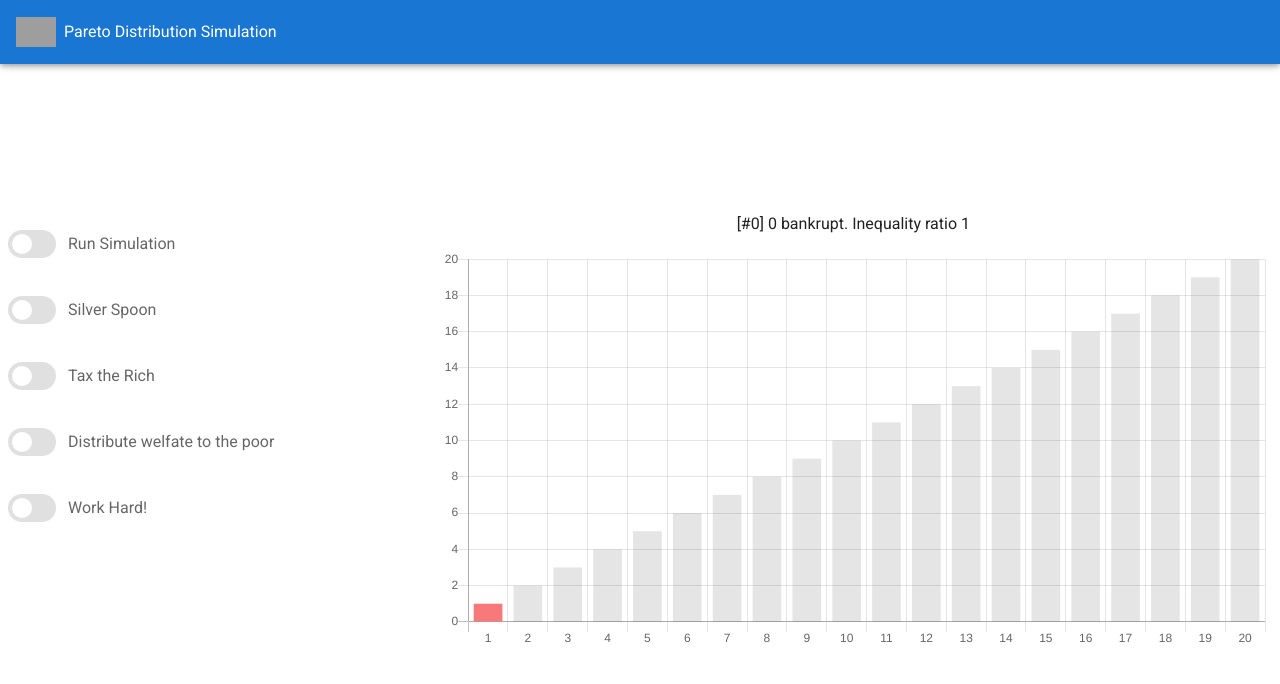
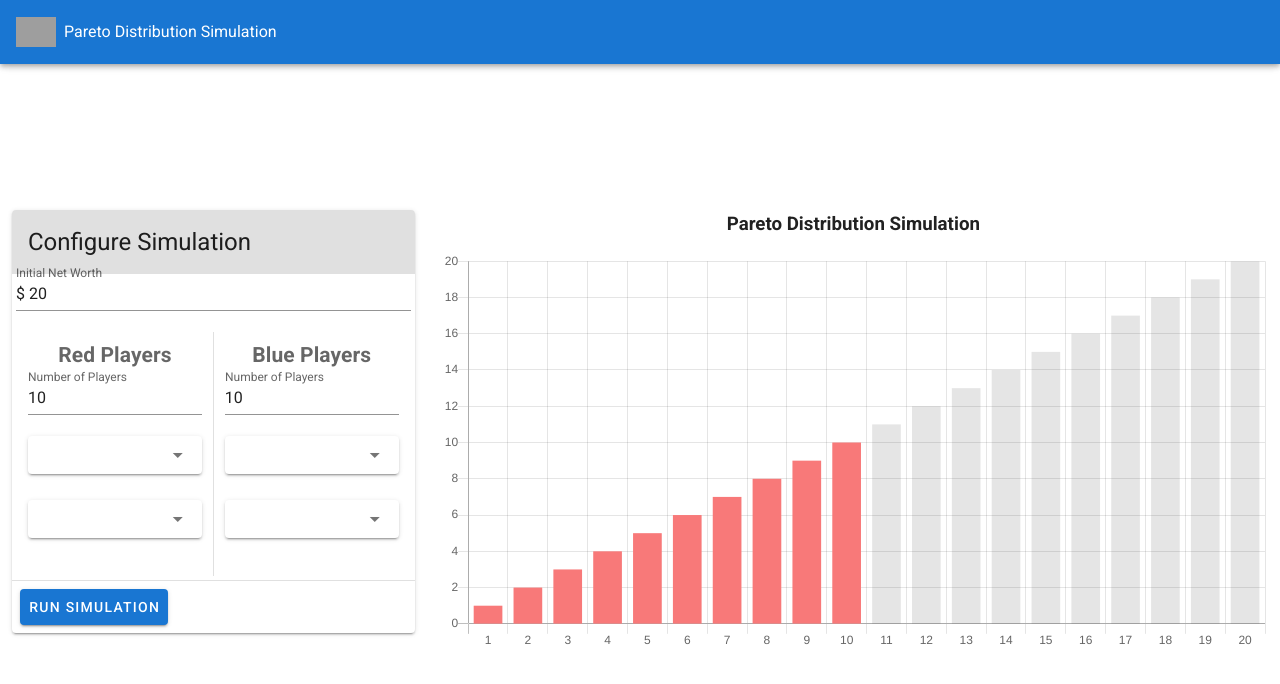
Before and after one commit to fkhairallah/pareto, a Vue app: page / in a window 1280 px wide. Shown: the top 684 px of the page. Built offline with nearby package versions, Linux system fonts and the light colour scheme; grey boxes are pictures that could not be loaded.

Commit message:
All functionality except Taxation & welfare

```diff
--- a/src/components/chart.vue
+++ b/src/components/chart.vue
@@ -2,15 +2,82 @@
   <v-container fluid fill-height>
     <v-row class="text-center">
       <v-col cols="4">
-        <v-switch v-model="runFlag" @click="runSim" inset label="Run Simulation" />
-        <v-switch v-model="silverSpoonFlag" inset label="Silver Spoon" />
-        <v-switch v-model="sim.taxTheRich" inset label="Tax the Rich" />
-        <v-switch v-model="sim.giveWelfare" inset label="Distribute welfate to the poor" />
-        <v-switch v-model="sim.increaseMotivation" inset label="Work Hard!" />
+        <v-card v-if="configMode">
+          <v-card-title class="headline grey lighten-2">
+            Configure Simulation
+          </v-card-title>
+          <v-card-text>
+            <v-form>
+              <v-row>
+                <v-text-field
+                  label="Initial Net Worth"
+                  prefix="$"
+                  v-model="initialCapital"
+                  type="number"
+                  value="20"
+                ></v-text-field>
+              </v-row>
+              <v-row>
+                <v-col>
+                  <h2>Red Players</h2>
+                  <v-text-field label="Number of Players" v-model="numberRedPlayers" value="10" type="number" ></v-text-field>
+                  <v-combobox v-model="redFamily" :items="familyCodeList" dense solo></v-combobox>
+                  <v-combobox v-model="redMotivation" :items="motivationCodeList" dense solo></v-combobox>
+                </v-col>
+                <v-divider vertical></v-divider>
+                <v-col>
+                  <h2>Blue Players</h2>
+                  <v-text-field
+                    label="Number of Players"
+                    v-model="numberBluePlayers"
+                    value="10"
+                    type="number"
+                  ></v-text-field>
+                  <v-combobox v-model="blueFamily" :items="familyCodeList" dense solo></v-combobox>
+                  <v-combobox v-model="blueMotivation" :items="motivationCodeList" dense  solo></v-combobox>
+                </v-col>
+              </v-row>
+            </v-form>
+          </v-card-text>
+
+          <v-divider></v-divider>
+
+          <v-card-actions>
+            <v-btn dark color="primary" @click="configureSimulation">Run Simulation</v-btn>
+          </v-card-actions>
+        </v-card>
+        <v-card v-else>
+          <v-card-title class="headline grey lighten-2">
+            Paredo Simulation
+          </v-card-title>
+
+          <v-card-text>
+            <v-form>
+              <v-slider hint="Adjust the speed of the simulation: # transactions between updates" thumb-label  max="500"  min="40" label="Speed" v-model="simulationSpeed"></v-slider>
+              <v-switch v-model="sim.taxTheRich" inset label="Tax the Rich" />
+              <v-switch
+                v-model="sim.giveWelfare"
+                inset
+                label="Distribute welfate to the poor"
+              />
+            </v-form>
+          </v-card-text>
+
+          <v-divider></v-divider>
+
+          <v-card-actions>
+            <v-btn v-if="runFlag" dark color="primary" @click="pauseSimulation"> Pause </v-btn>
+            <v-btn v-else dark color="primary" @click="startSimulation"> Start </v-btn>
+            <v-spacer></v-spacer>
+            <v-btn dark @click="cancelSimulation"> Cancel </v-btn>
+          </v-card-actions>
+        </v-card>
       </v-col>
       <v-col>
-        <p>{{sim.stat()}}</p>
-        <line-chart ref="simChart"
+        <h3>{{legend}}</h3>
+        <p>{{ sim.stat() }}</p>
+        <line-chart
+          ref="simChart"
           :chart-data="dataCollection"
           :options="options"
         ></line-chart>
@@ -22,9 +89,10 @@
 <script>
 import LineChart from "./BarChart";
 import Pareto from "../model/pareto";
+import Player from '@/model/Player';
 
-const pSim = new Pareto(20,20);
-var simInterval=0;
+const pSim = new Pareto(20, 20);
+var simInterval = 0;
 
 export default {
   name: "Chart",
@@ -33,42 +101,88 @@ export default {
   },
   data() {
     return {
+
+      // data used in configuration vCard data collection
+      initialCapital: 20, // initial capital to start
+      numberRedPlayers: 10, // # of red players
+      numberBluePlayers: 10, // # of red players
+      redFamily: {text: "", value: 1},
+      redMotivation:  {text: "", value: 0},
+      blueFamily: {text: "", value: 1},
+      blueMotivation:  {text: "", value: 0},
+
+
+      motivationCodeList: [
+        {
+          text: "Average",
+          value: 0,
+        },
+        {
+          text: "Make Bad Choices",
+          value: -1,
+        },
+        {
+          text: "Motivated",
+          value: 1,
+        },
+      ],
+      familyCodeList: [
+        {
+          text: "Middle Class",
+          value: 1,
+        },
+        {
+          text: "Rich Dad",
+          value: 2,
+        },
+        {
+          text: "Poor Dad",
+          value: 0.5,
+        },
+      ],
+
+      configMode: true, // is the simulation in run or config mode
       runFlag: false,
-      silverSpoonFlag: false,
+      simulationSpeed: 50,  // speed of simulation
+
+      // pareto simulation initial configuration
       sim: pSim,
-      psimStat: "",
+      legend: "Pareto Distribution Simulation",
+
+      // Chart initial configuration
       dataCollection: {
-        labels: [1,2,3,4,5,6,7,8,9,10,11,12,13,14,15,16,17,18,19,20],
+        labels: [1,2,3,4,5,6,7,8,9,10,11,12,13,14,15,16,17,18,19,20,],
         datasets: [
           {
             label: "Net Worth",
-            backgroundColor: ["#f87979"],
-            data: [1,2,3,4,5,6,7,8,9,10,11,12,13,14,15,16,17,18,19,20],
-          }
-        ]
+            backgroundColor: ["#f87979","#f87979","#f87979","#f87979","#f87979","#f87979","#f87979","#f87979","#f87979","#f87979"],
+            data: [1,2,3,4,5,6,7,8,9,10,11,12,13,14,15,16,17,18,19,20,],
+          },
+        ],
       },
       options: {
         responsive: true,
         maintainAspectRatio: false,
         scales: {
           display: true,
+           yAxes: [{
+            ticks: {
+                beginAtZero: true
+            }
+        }]
         },
         legend: {
-          display: false
+          display: false,
         },
         animation: {
           duration: 200,
-        }
+        },
       },
     };
   },
-  computed: {
+  computed: {},
+  mounted() {
 
-  },
-  mounted() {
-    //this.fillData();
-    //pSim.run(20);
-    //console.log("Psim=",pSim.stat())
   },
   deactivated() {
     console.log("deactivated");
@@ -77,31 +191,74 @@ export default {
     console.log("befoneUnmount");
   },
   methods: {
+    configureSimulation() {
+      pSim.configureSimulation(this.initialCapital);
+      var redPlayer = new Player();
+      redPlayer.name = "Red";
+      redPlayer.color = '#FF0000';
+      console.log("red",this.redFamily, this.redMotivation)
+      redPlayer.silverSpoonRatio = this.redFamily.value;
+      redPlayer.motivationFactor = this.redMotivation.value;
+      pSim.configurePlayers(this.numberRedPlayers,redPlayer); // Red Players
 
-    runSim() {
-      console.log("@click", this.runFlag);
-      if (this.silverSpoonFlag) pSim.abSilverSpoon(2);
-      if (this.runFlag) {
-        console.log("Sim on");
-        simInterval = setInterval(() => {
-          pSim.run(pSim.initialCapital*3);
-          for (var i=0;i<pSim.currentNetWorth.length;i++){
-            this.dataCollection.datasets[0].data[i] = pSim.currentNetWorth[i];
-            if (pSim.isPoor(i)) this.dataCollection.datasets[0].backgroundColor[i] = "#f80000";
-            if (pSim.isLowerMiddleClass(i)) this.dataCollection.datasets[0].backgroundColor[i] = "#f800f8";
-            if (pSim.isMiddleClass(i)) this.dataCollection.datasets[0].backgroundColor[i] = "#0000dd";
-            if (pSim.isUpperClass(i)) this.dataCollection.datasets[0].backgroundColor[i] = "#00dd00";
+      var bluePlayer = new Player();
+      bluePlayer.name = "Blue";
+      bluePlayer.color = '#0000FF';
+      bluePlayer.silverSpoonRatio = this.blueFamily.value;
+      bluePlayer.motivationFactor = this.blueMotivation.value;
+      pSim.configurePlayers(this.numberBluePlayers,bluePlayer); // Blue Players
+      console.log(pSim.players);
 
+      this.legend = `Red Players ${this.redMotivation.text} from ${this.redFamily.text}, Blue Players ${this.blueMotivation.text} from ${this.blueFamily.text}`
+
+      for (var i = 0; i < pSim.players.length; i++) {
+          this.dataCollection.datasets[0].data[i] = pSim.players[i].netWorth;
+          this.dataCollection.datasets[0].backgroundColor[i] = pSim.players[i].color;
+      }
+      this.$refs.simChart.refresh();
+      this.configMode = false;
+
+    },
+
+    // cancel the simulation and return to config mode
+    cancelSimulation() {
+      this.configMode = true;
+      this.runFlag = false;
+      console.log("Stop!")
+      if (simInterval) {
+        clearInterval(simInterval);
+        simInterval = null;
+      }
+    },
+
+    // start or restart the simulation. If the run is complete. it stops
+    startSimulation() {
+      this.runFlag = true;
+       simInterval = setInterval(() => {
+          pSim.run(this.simulationSpeed);
+          for (var i = 0; i < pSim.players.length; i++) {
+            this.dataCollection.datasets[0].data[i] = pSim.players[i].netWorth;
+            this.dataCollection.datasets[0].backgroundColor[i] = pSim.players[i].color;
           }
-          //this.psimStat = pSim.stat();
-          console.log(this.dataCollection.datasets[0].data);
           this.$refs.simChart.refresh();
+
+          if (pSim.finished) {
+            console.log("Simulation Done");
+            clearInterval(simInterval);
+            this.runFlag = false;
+          }
+
         }, 1000);
-      } else {
-        console.log("Sim OFF");
-        if (simInterval) clearInterval(simInterval);
+    },
+
+    // pause the simulation for discussion point
+    pauseSimulation() {
+      this.runFlag = false;
+      console.log("Pause!")
+      if (simInterval) {
+        clearInterval(simInterval);
+        simInterval = null;
       }
-
     },
 
   },
--- /dev/null
+++ b/src/model/Player.ts
@@ -0,0 +1,7 @@
+export default class Player {
+    public name:string = ""
+    public color:string = "white"
+    public silverSpoonRatio:number = 1;
+    public motivationFactor:number = 1;
+    public netWorth:number = 0;
+}
--- a/src/model/pareto.ts
+++ b/src/model/pareto.ts
@@ -1,79 +1,90 @@
+import Player from './Player';
+
 export default class sim {
-    public numberOfPlayers: number;
-    public initialCapital: number;
-    public currentNetWorth: number[] = [];
-    public players: number[] = [];
-    public iteration: number;
-    public numberBankrupt: number;
-    public richest: number;
-    public poorest: number;
+    public players: Player[] = [];
+
+    // public numberOfPlayers: number;
+    public initialCapital: number=0;
+    public iteration: number=0;
+    public finished: boolean = true;
+
+    //statuses
+    public numberBankrupt: number=0;
+    public richest: number=0;
+    public poorest: number=0;
     public bankruptLevel: number=0;
     public poorLevel: number=0;
     public middleLevel: number=0;
     public upperLevel: number=0;
 
     // socialism
-    public taxTheRich: Boolean;
+    public taxTheRich: Boolean=false;
     public richTaxPercentage: number = 30;
-    public giveWelfare: Boolean
+    public giveWelfare: Boolean = false;
     public welfarePercentage: number = 20;
 
-    // capitalism
-    public increaseMotivation: Boolean;
-    public motivationPercentage: number = 5;
+    // // capitalism
+    // public increaseMotivation: Boolean= false;
+    // public motivationPercentage: number = 5;
 
     public isPoor(player: number): Boolean {
-        return this.currentNetWorth[player] <= (this.poorLevel);
+        return this.players[player].netWorth <= (this.poorLevel);
     }
     isLowerMiddleClass(player: number): Boolean {
-        return ((this.currentNetWorth[player] > this.poorLevel) && (this.currentNetWorth[player] <= this.middleLevel))
+        return ((this.players[player].netWorth > this.poorLevel) && (this.players[player].netWorth <= this.middleLevel))
     }
     isMiddleClass(player: number): Boolean {
-        return ((this.currentNetWorth[player] > this.middleLevel) && (this.currentNetWorth[player] <= this.upperLevel))
+        return ((this.players[player].netWorth > this.middleLevel) && (this.players[player].netWorth <= this.upperLevel))
     }
     public isUpperClass(player: number): Boolean {
-        return (this.currentNetWorth[player] > this.upperLevel)
+        return (this.players[player].netWorth > this.upperLevel)
     }
 
 
 
-    constructor(players: number, capital: number) {
-        this.numberOfPlayers = players;
+    constructor() { }
+
+    public configureSimulation(capital:number=20)
+    {
+        this.players = [];
         this.initialCapital = capital;
         this.richest = capital;
         this.poorest = capital;
         this.taxTheRich = false;
         this.giveWelfare = false;
-        this.increaseMotivation = false;
-        this.currentNetWorth = Array(this.numberOfPlayers);
-        for (var i: number = 0; i < this.numberOfPlayers; i++) {
-            this.players[i] = i+1;
-            this.currentNetWorth[i] = this.initialCapital;
-        }
+        //this.increaseMotivation = false;
         this.iteration = 0;
         this.numberBankrupt = 0;
         this.richest = this.initialCapital;
+        this.poorest = this.initialCapital;
 
-        this.resetLevels();
-
-    }
-    public abSilverSpoon(ratio:number)
-    {
-        for (var i: number = 0; i < this.numberOfPlayers; i++) {
-            this.players[i] = i+1;
-            this.currentNetWorth[i] = this.initialCapital;
-            if (i<(this.numberOfPlayers/2)) this.currentNetWorth[i] /= ratio;
-        }
-
-    }
-
-    public resetLevels(): void {
         this.bankruptLevel = this.initialCapital * 0.1;
         this.poorLevel = this.initialCapital * 0.2;
         this.middleLevel = this.initialCapital * 0.4;
         this.upperLevel = this.initialCapital * 0.8;
 
+        this.finished = false;
+
     }
+
+
+    public configurePlayers(numberOfPlayers:number, samplePlayer:Player)
+    {
+        var newPlayer: Player = new Player;
+
+        for (var i=0;i<numberOfPlayers;i++)
+        {
+            newPlayer = Object.assign({},samplePlayer);
+            newPlayer.name += i.toString();
+            newPlayer.netWorth = this.initialCapital * newPlayer.silverSpoonRatio;
+            this.players.push(newPlayer);
+        }
+
+        // set richest & poorest levels
+        if (this.richest < newPlayer.netWorth) this.richest = newPlayer.netWorth;
+        if (this.poorest > newPlayer.netWorth) this.poorest = newPlayer.netWorth;
+    }
+
 
     public run(n: number) {
         var i: number;
@@ -81,48 +92,54 @@ export default class sim {
 
         for (i = 0; i < n; i++) {
             // do nothing unless there is at least 2 players
-            if ((this.numberOfPlayers - this.numberBankrupt) < 3) return;
+            if ((this.players.length - this.numberBankrupt) <= 3){
+                this.finished = true;
+                return;
+            }
 
+            // Pick a non-bankrupt player at random
             do {
-                var player1: number = (Math.floor(Math.random() * (this.numberOfPlayers)));
+                var player1: number = (Math.floor(Math.random() * (this.players.length)));
 
             }
-            while (this.currentNetWorth[player1] <= this.bankruptLevel);
+            while (this.players[player1].netWorth <= this.bankruptLevel);
 
+            // Pick a second player
             do {
-                var player2: number = (Math.floor(Math.random() * (this.numberOfPlayers)));
+                var player2: number = (Math.floor(Math.random() * (this.players.length)));
 
             }
             //				while (player1 == player2);
-            while ((this.currentNetWorth[player2] <= this.bankruptLevel) || (player1 == player2));
+            while ((this.players[player2].netWorth <= this.bankruptLevel) || (player1 == player2));
 
-            var chance: number = Math.random();
-            if (this.increaseMotivation)	// increase the motivation of lower middle class and poor
+            // play them against each other: random # and then adjust by 5% for motivation
+            var chance1: number = Math.random() + (5/100 * this.players[player1].motivationFactor);
+            var chance2: number = Math.random() + (5/100 * this.players[player2].motivationFactor);
+            if (chance1>chance2)
             {
-                if (this.isLowerMiddleClass(player1)) chance += this.motivationPercentage / 100.0;
-                if (this.isLowerMiddleClass(player2)) chance -= this.motivationPercentage / 100.0;
-                if (this.isPoor(player1)) chance += this.motivationPercentage * 1.5 / 100.0;
-                if (this.isPoor(player2)) chance -= this.motivationPercentage * 1.5 / 100.0;
+                this.players[player1].netWorth++;
+                this.players[player2].netWorth--;
             }
-            var kitty: number = ((Math.floor(chance * 10)) > 5) ? 1 : -1;
-
-            this.currentNetWorth[player1] += kitty;
-            this.currentNetWorth[player2] -= kitty;
+            else
+            {
+                this.players[player1].netWorth--;
+                this.players[player2].netWorth++;
+            }
 
             if (this.giveWelfare)	// give welfare to anyone that drops below the poverty line
             {
-                for (j = 0; j < this.numberOfPlayers; j++)
-                    if (this.currentNetWorth[j] < this.bankruptLevel)
-                        this.currentNetWorth[j] += 1;
+                for (j = 0; j < this.players.length; j++)
+                    if (this.players[j].netWorth < this.bankruptLevel)
+                        this.players[j].netWorth += 1;
             }
 
             this.iteration++;
 
             this.numberBankrupt = 0;
-            for (j = 0; j < this.numberOfPlayers; j++) {
-                if (this.currentNetWorth[j] <= this.bankruptLevel) this.numberBankrupt++;
-                if (this.currentNetWorth[j] > this.richest) this.richest = this.currentNetWorth[j];
-                if (this.currentNetWorth[j] < this.poorest) this.poorest = this.currentNetWorth[j];
+            for (j = 0; j < this.players.length; j++) {
+                if (this.players[j].netWorth <= this.bankruptLevel) this.numberBankrupt++;
+                if (this.players[j].netWorth > this.richest) this.richest = this.players[j].netWorth;
+                if (this.players[j].netWorth < this.poorest) this.poorest = this.players[j].netWorth;
             }
 
         }
@@ -131,6 +148,9 @@ export default class sim {
 
     public stat(): String {
 
+        if (this.players.length == 0) return "";
+        else
+
         return "[#" + this.iteration + "] "
             + this.numberBankrupt + " bankrupt. Inequality ratio "
             + (this.richest / this.poorest).toFixed(0);
```
